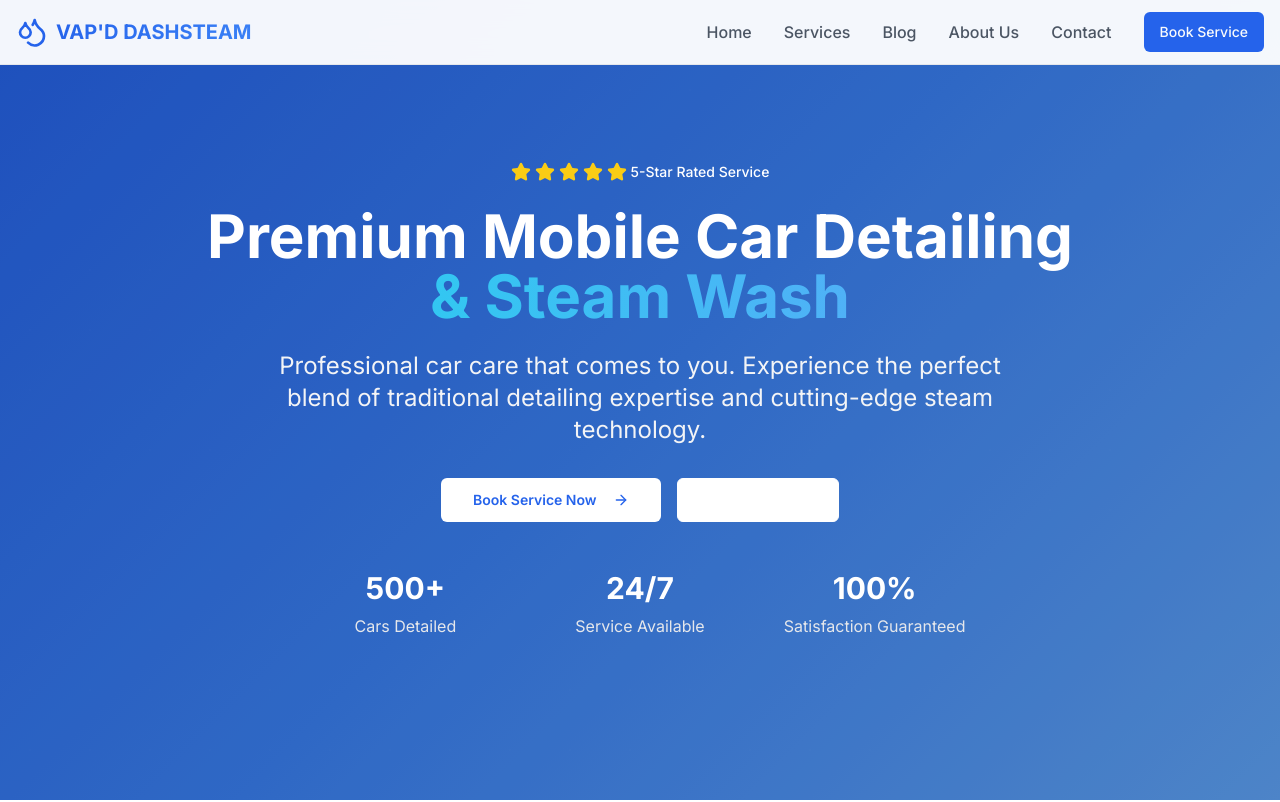
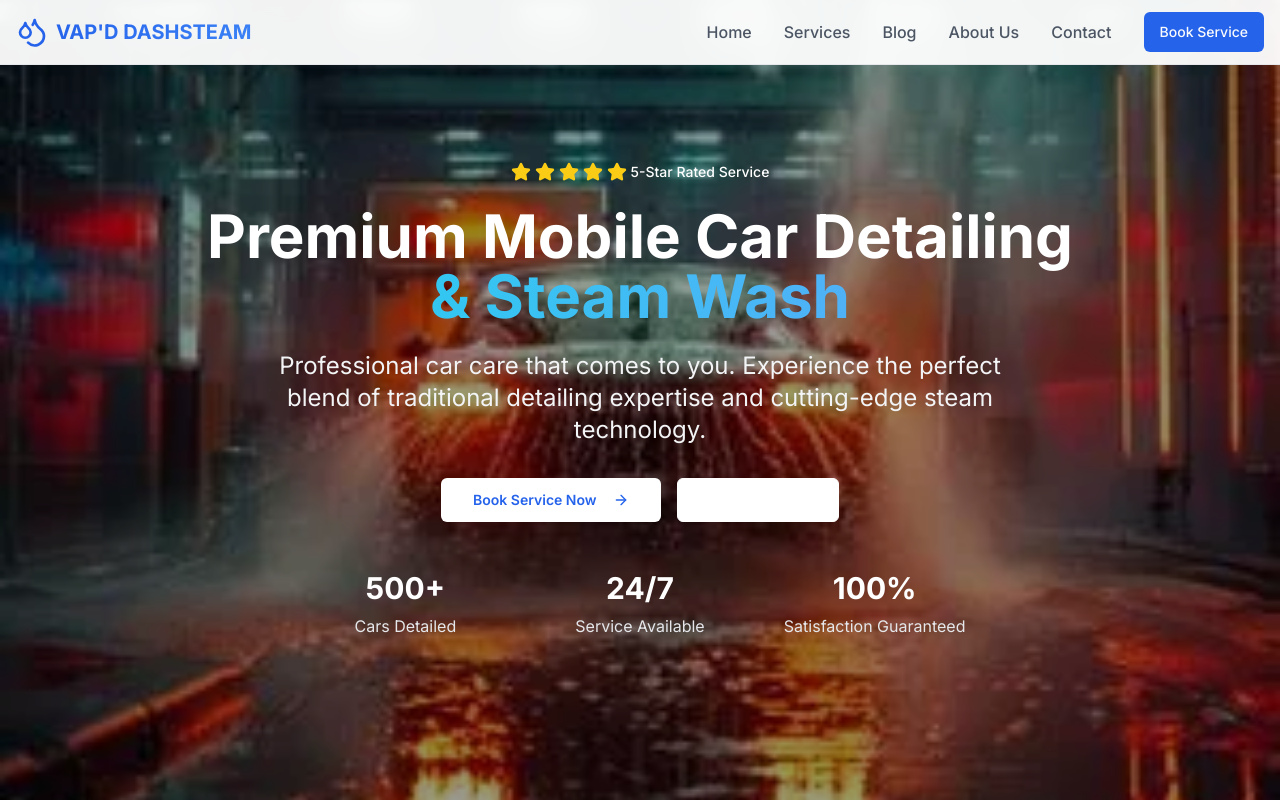
Before and after one commit to Satya-ande/steam-shine-online-vista, a React (Vite) app: page / in a window 1280 px wide. Shown: the top 802 px of the page. Built offline with nearby package versions, Linux system fonts and the light colour scheme.

Commit message:
Set hero section background
Use the provided image as the background for the hero section.

```diff
--- a/src/components/Hero.tsx
+++ b/src/components/Hero.tsx
@@ -13,9 +13,14 @@ const Hero = () => {
 
   return (
     <section id="home" className="relative min-h-screen flex items-center">
-      {/* Background with overlay */}
-      <div className="absolute inset-0 gradient-bg"></div>
-      <div className="absolute inset-0 bg-black/20"></div>
+      {/* Background image with overlay */}
+      <div
+        className="absolute inset-0 bg-cover bg-center bg-no-repeat"
+        style={{
+          backgroundImage: `url('/lovable-uploads/9d7e4102-9c88-4194-aad8-67e20f050a50.png')`
+        }}
+      ></div>
+      <div className="absolute inset-0 bg-black/40"></div>
 
       {/* Background pattern */}
       <div className="absolute inset-0 opacity-10">
```
Also changed, not shown: public/lovable-uploads/9d7e4102-9c88-4194-aad8-67e20f050a50.png (added).
